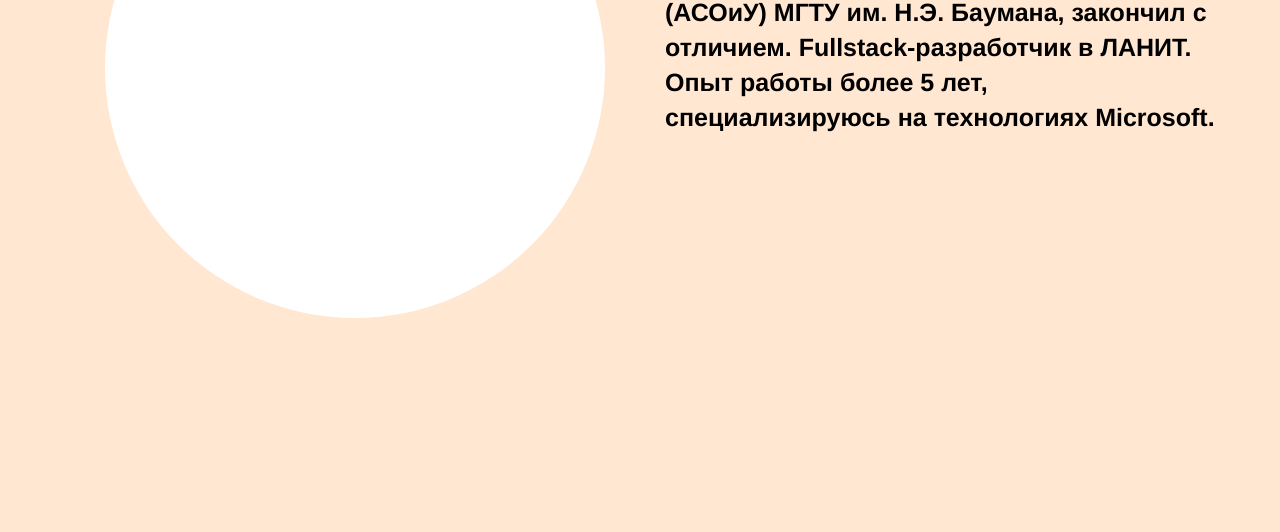
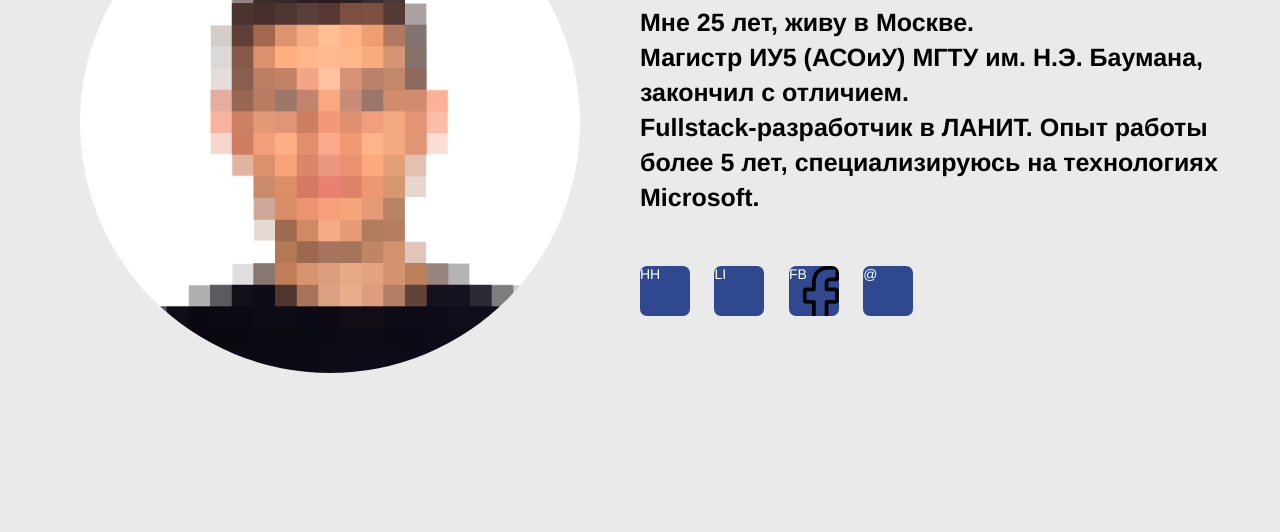
Before and after one commit to ivvitikhonov/ivvitikhonov.github.io, a plain HTML site: page index.html in a window 1280 px wide. Shown: the part 328-860 px from the top of the page. After the commit the page ends 825 px from the top, so only its background shows below. Drawn offline with nearby package versions, Linux system fonts and the light colour scheme; files that its build step writes are made by us from their sources.

Commit message:
prepare d2

```diff
--- a/css/styles.css
+++ b/css/styles.css
@@ -6,50 +6,38 @@ html{
 body{
   min-height: 100%;
   margin: 0;
+  background-color:#f0f0f0;
 }
 
 main{
-  min-height: 100vh;
+  min-height: 80vh;
   display: block;
 }
 
 .section{
-  background-color:#ffe7d2;
-  padding: 30px 0;
+  margin-top: 110px;
+  margin-bottom: 100px;
+  padding-left: 0;
+  padding-right: 0;
+  max-width: 1200px;
+  margin-left: auto;
+  margin-right: auto;
+  clear: both;
+  overflow: hidden;
 }
 
 .container{
-  margin-top: 100px;
-  margin-bottom: 100px;
-  max-width: 1200px;
-  margin-left: auto;
-  margin-right: auto;
   padding: 0 25px;
   box-sizing: border-box;
   height: 600px;
 }
 
-.img{
+img{
   background-color: white;
+  max-width: 500px;
+  width: 100%;
+  height: auto;
   border-radius: 50%;
-  width: 500px;
-  height: 500px;
-  float: left;
-}
-
-.img-left{
-  float: left;
-}
-
-.img-left img{
-  max-width: 500px;
-  height: auto;
-}
-
-#about-container{
-  height: 100%;
-  margin: auto;
-  background-color:#ff8c00;
 }
 
 .left-block{
@@ -59,9 +47,16 @@ main{
   height: 500px;
 }
 
-.right-text-container{
-  max-width: 550px;
-  float:right;
+.right{
+  float: right;
+}
+
+.left{
+  float: left;
+}
+
+.text-container{
+  max-width: 600px;
 }
 
 .fs50{
@@ -76,34 +71,44 @@ main{
   font-weight: bold;
 }
 
-#photo{
-  background-color: #d9d9d9;
-  /* background-image: url('../img/me_500.png'); */
-  border-radius: 50%;
-  height: 100%; /*600px;*/
-  width: 45%; /*600px;*/
-  float: left;
-}
-
-
-#personal_text{
-  position: absolute;
-  top: 48%;
-  transform: translateY(-50%);
-  color: #ff8c00;
-  width: 45%;
-  left: 50%;
-}
-
-#name{
-  font-family: 'Rubik', sans-serif;
-  font-size: 70px;
-  font-weight: bold;
-  display: block;
-  padding-bottom: 10px;
-}
-
-
 .description{
   line-height: 1.4;
 }
+
+header{
+  height: 75px;
+  background-color: antiquewhite;
+}
+
+.header{
+  display: block;
+  font-weight: bold;
+  color: #181e52;
+  font-size:50px;
+  padding-bottom: 20px;
+}
+
+.my-info{
+  padding: 70px 0;
+}
+
+.btn{
+  height: 50px;
+  width: 50px;
+  color: #fff;
+  font-size: .875rem;
+  background: #30488f;
+  border-radius: 7px;
+  border: none;
+  position: relative;
+  display: inline-block;
+  margin-right: 20px;
+}
+
+.socials{
+  padding: 50px 0;
+}
+
+.fb{
+  background-image: url('/img/icon/facebook.png');
+}
--- a/index.html
+++ b/index.html
@@ -17,20 +17,28 @@
         <meta charset="utf-8">
 </head>
 <body>
+        <header></header>
         <main>
                 <section class="section">
-                        <div class="container">
-                                <figure class="img-left">
-                                        <div class="img"></div>
-                                        <!-- <img src="img/me_500.png" alt=""> -->
+                                <figure class="left">
+                                        <img src="img/me_500.png" alt="">
                                 </figure>
-                                <div class="right-text-container">
-                                        <p class="fs50 bold">Ван ки Хот</p>
-                                        <p class="description fs25 bold">Мне 25 лет, живу в Москве.
-                                                Магистр ИУ5 (АСОиУ) МГТУ им. Н.Э. Баумана, закончил с отличием.
-                                                Fullstack-разработчик в ЛАНИТ. Опыт работы более 5 лет, специализируюсь на технологиях Microsoft.</p>
+                                <div class="right text-container my-info">
+                                        <span class="header">
+                                                Ван ки Хот
+                                        </span>
+                                        <span class="description fs25 bold">
+                                                Мне 25 лет, живу в Москве.<br>
+                                                Магистр ИУ5 (АСОиУ) МГТУ им. Н.Э. Баумана, закончил с отличием.<br>
+                                                Fullstack-разработчик в ЛАНИТ. Опыт работы более 5 лет, специализируюсь на технологиях Microsoft.
+                                        </span>
+                                        <div class="socials">
+                                                <div class="btn">HH</div>
+                                                <div class="btn">LI</div>
+                                                <div class="btn fb">FB</div>
+                                                <div class="btn">@</div>
+                                        </div>
                                 </div>
-                        </div>
                 </section>
         </main>
 </body>
```
Also changed, not shown: img/icon/email.png (added), img/icon/facebook.png (added), img/icon/linkedin.png (added).
